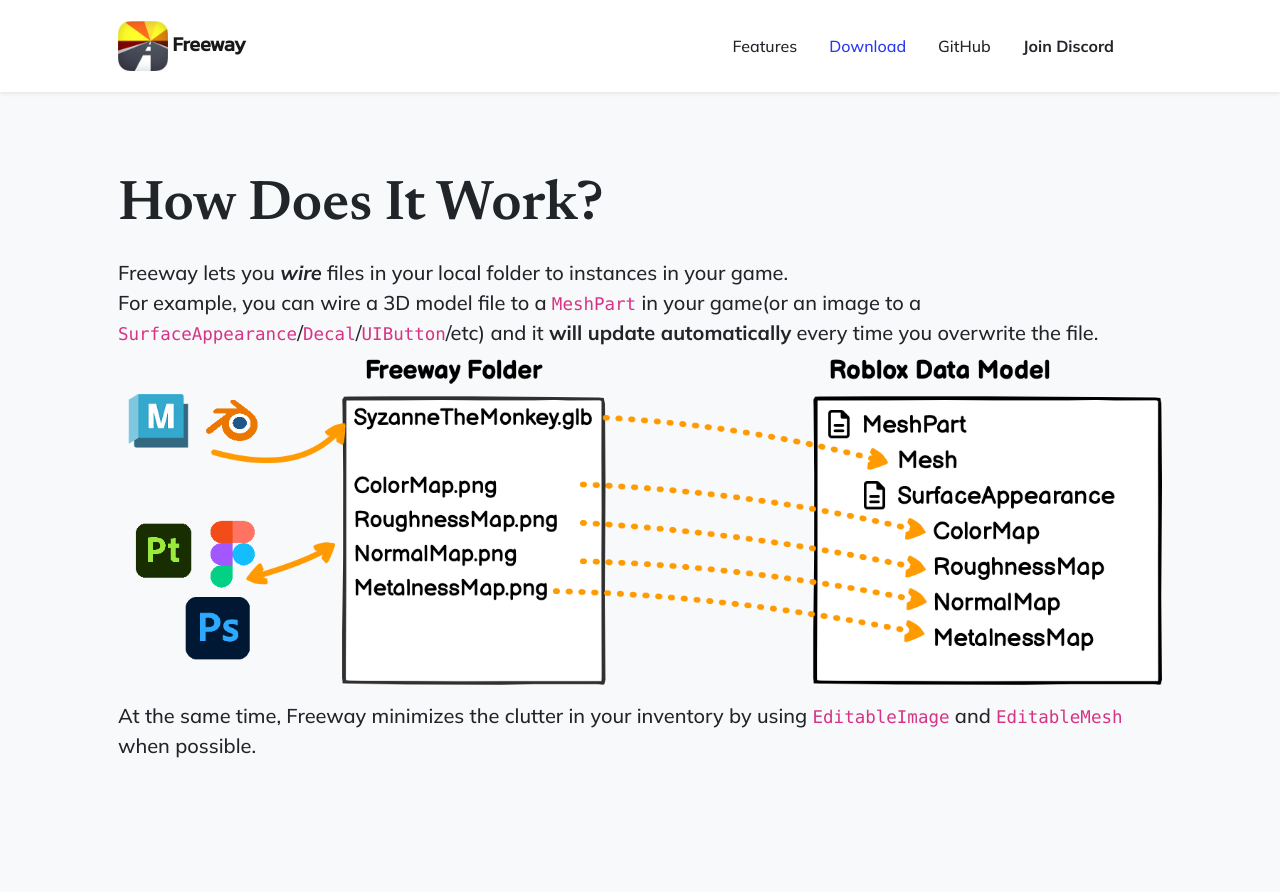
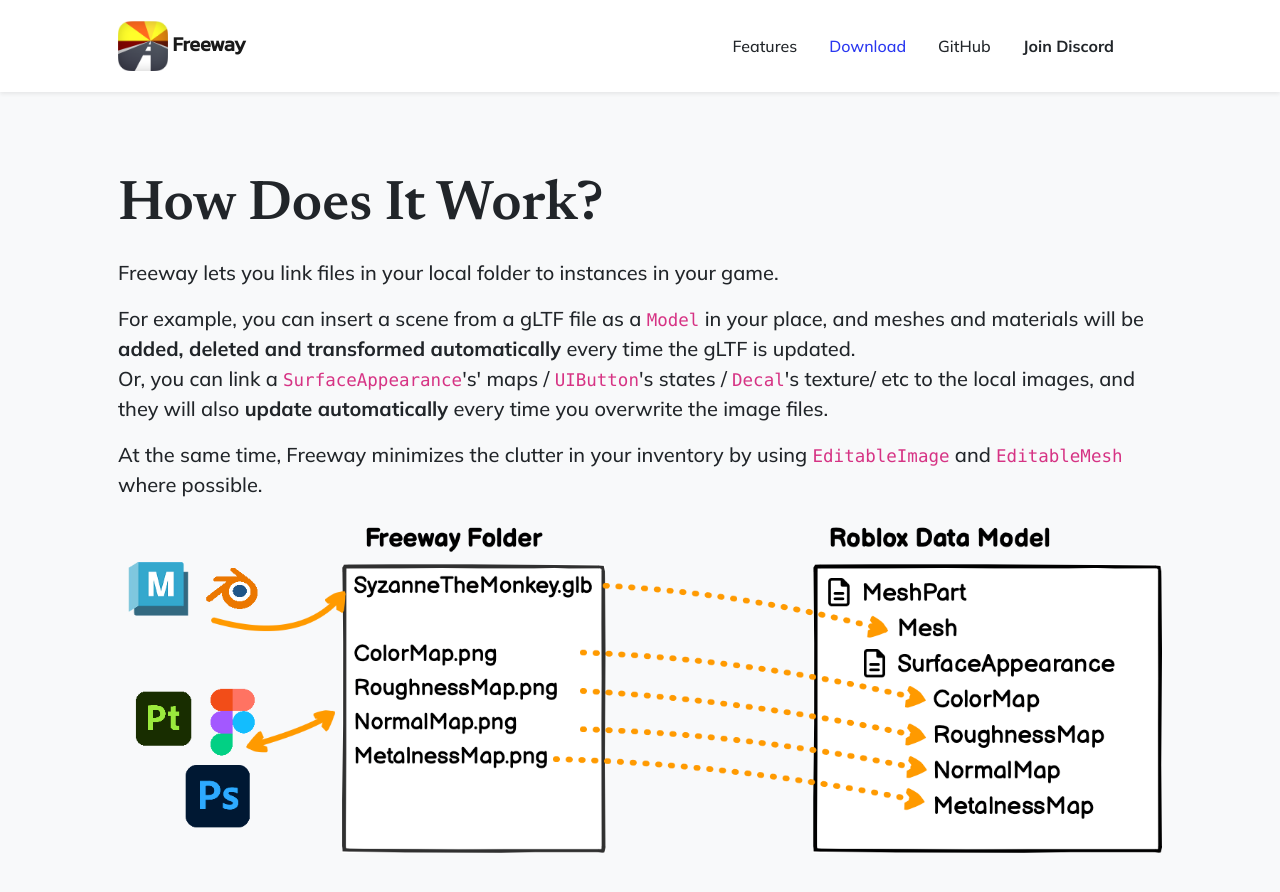
Before and after one commit to freeway-rbx/freeway-rbx.app, a Jekyll site: the page docs/index.html, which Jekyll copies as it is, in a window 1280 px wide and 900 px high, scrolled down 1058 px. Shown: the top 892 px of the window. Built offline with Jekyll 4.4.1, drawn with Linux system fonts in a browser that asks for light colours; comment, search, counter and statistics services are not loaded; some of the changed text lies outside the part shown.

Commit message:
update copy

```diff
--- a/docs/index.html
+++ b/docs/index.html
@@ -161,16 +161,18 @@
                     <div class="">
                         <h2 class="display-4 lh-1 mb-4">How Does It Work?</h2>
                         <p class="lead fw-normal mb-5 mb-lg-0">
-                            Freeway lets you <b><i>wire</i></b> files in your local folder to instances in your game.
+                            Freeway lets you link files in your local folder to instances in your game.
                         </p>
-                        <p class="lead fw-normal mb-5 mb-lg-0">For example, you can wire a 3D model file to a <code>MeshPart</code> in your game(or an image to a <code>SurfaceAppearance</code>/<code>Decal</code>/<code>UIButton</code>/etc) and it <b>will update automatically</b> every time you overwrite the file.
+                        <p></p>
+                        <p class="lead fw-normal mb-5 mb-lg-0">For example, you can insert a scene from a gLTF file as a <code>Model</code> in your place, and meshes and materials will be <b>added, deleted and transformed automatically</b> every time the gLTF is updated. <br/>Or, you can link a <code>SurfaceAppearance</code>'s' maps / <code>UIButton</code>'s states / <code>Decal</code>'s texture/ etc to the local images, and they will also <b>update automatically</b> every time you overwrite the image files.
                         </p>
-                        <img class="img-fluid" src="assets/img/folder_to_roblox_dm.png" alt="..." />
                         <p></p>
                         <p class="lead fw-normal mb-5 mb-lg-0">
-                            At the same time, Freeway minimizes the clutter in your inventory by using <code>EditableImage</code> and <code>EditableMesh</code> when possible.
+                            At the same time, Freeway minimizes the clutter in your inventory by using <code>EditableImage</code> and <code>EditableMesh</code> where possible.
                         </p>
+                        <p></p>
 
+                        <img class="img-fluid" src="assets/img/folder_to_roblox_dm.png" alt="..." />
                     </div>
                 </div>
             </div>
@@ -218,11 +220,9 @@
                         <h2 class="display-4 lh-1 mb-4">Supported Formats and Beta Limitations</h2>
                         <p class="lead fw-normal mb-5 mb-lg-0">
                             <ul class="fw-normal lead">
+                                <li>For meshes, Freeway support <code>gLTF</code>(as <code>.glb</code>) files. Freeway can’t decimate meshes(yet!), so please make sure your mesh fits the Roblox verts count limit.</li>
                                 <li>For images, <code>png</code> is supported</li>
-                                <li>For meshes, Freeway only understands single-mesh <code>gLTF</code>(<code>.glb</code> only for now) and <code>OBJ</code> files. If your <code>glb</code> or <code>OBJ</code> contains more than one mesh, Freeway will pick the first one. We are working on support of multi-mesh files and it's coming soon. Freeway can’t decimate meshes(yet!), so please make sure your mesh fits the Roblox verts count limit.</li>
-                                <li>Freeway is in Beta, there might be bugs</li>
-                                <li>To fix those bugs, we will release often. Please bear with us and don't hesitate to update</li>
-
+                                <li>Freeway is in Beta, there might be bugs -- please report them on <a  href="https://discord.gg/hDwxAhKN7G" target="_blank">Discord</a></li>
                             </ul>
                         </p>
                     </div>
```
